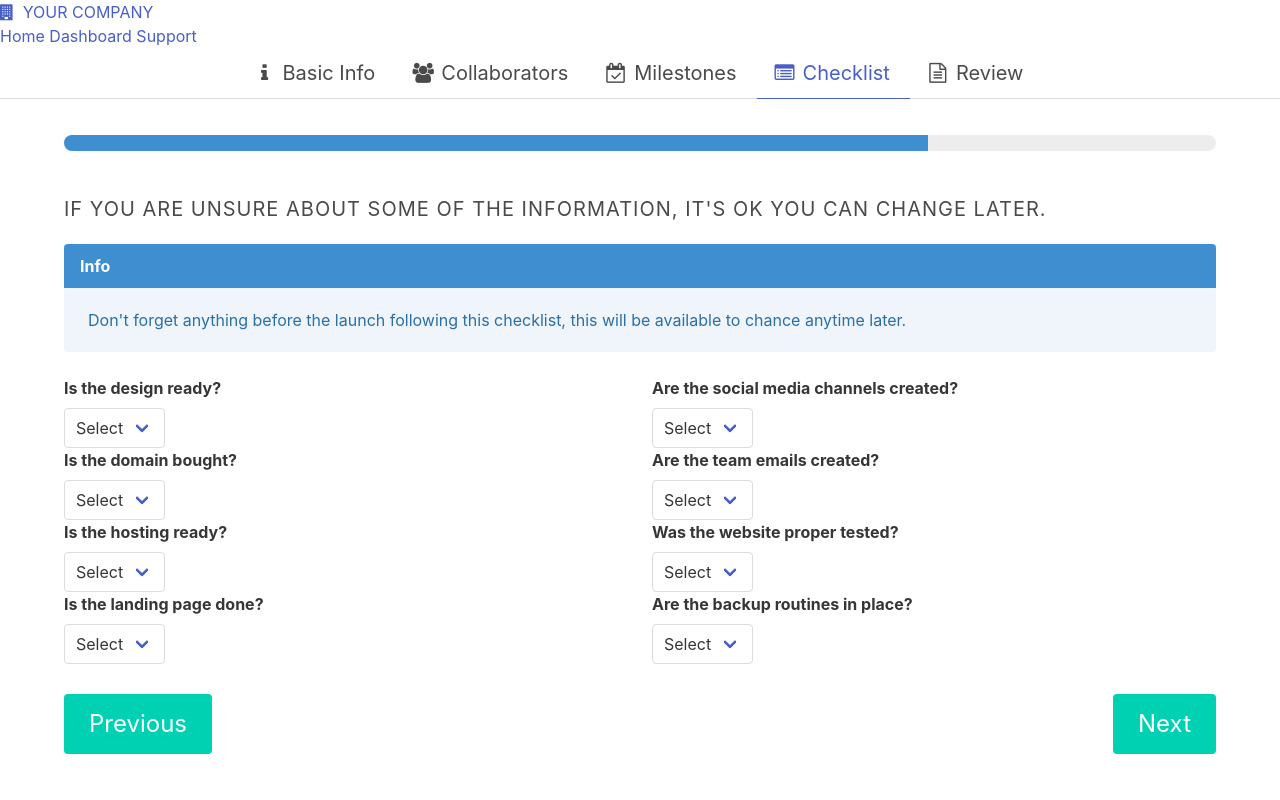
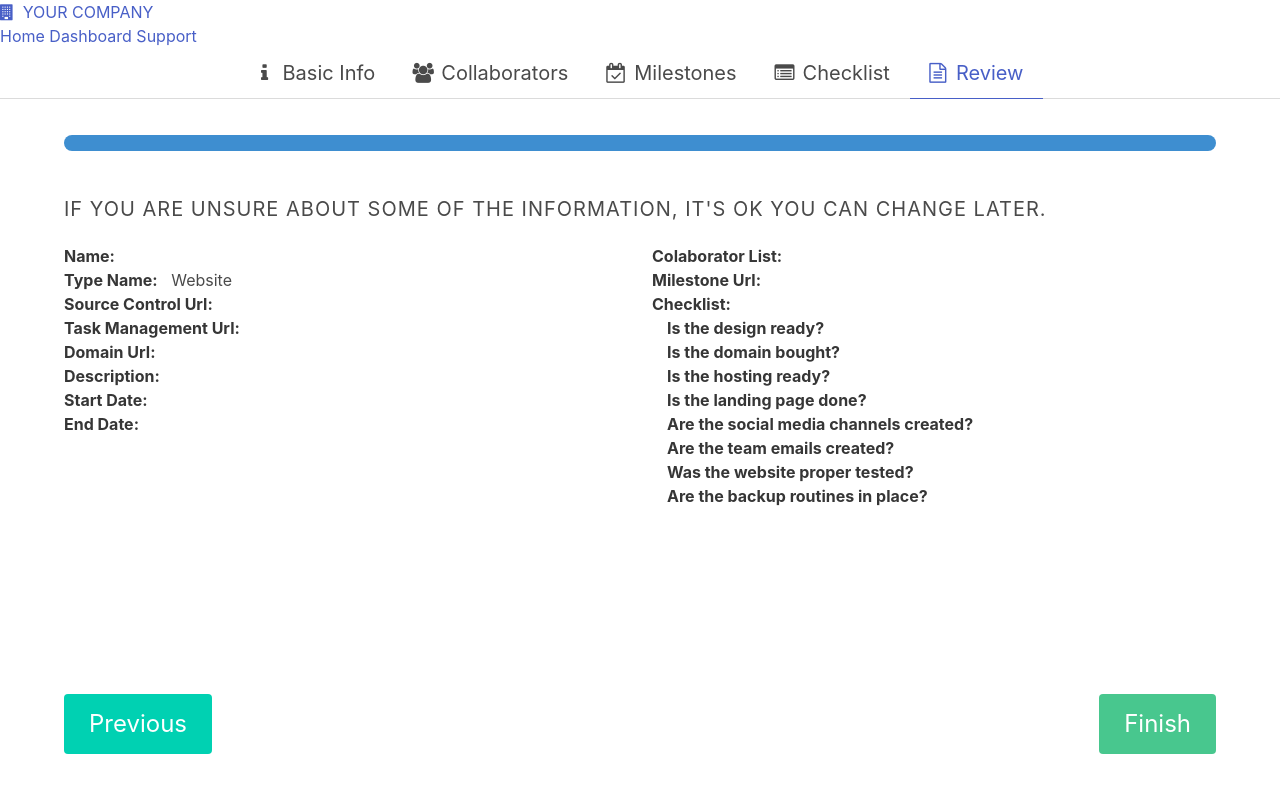
Before and after one commit to akiokio/CreateAProjectWizard, a plain HTML site: page index.html in a window 1280 px wide. Shown: the top 800 px of the page. Drawn offline with nearby package versions, Linux system fonts and the light colour scheme.

Commit message:
Add review tab

```diff
--- a/css/global.css
+++ b/css/global.css
@@ -33,3 +33,8 @@
 .right-column {
   border-left: 1px solid #dbdbdb;
 }
+
+.ident-1 {
+  display: block;
+  padding-left: 15px;
+}
--- a/index.html
+++ b/index.html
@@ -75,10 +75,10 @@
           <label class="label">Project type</label>
           <p class="control">
             <span class="select">
-              <select name="projectType">
+              <select id="projectType" name="projectType">
                 <option>Website</option>
                 <option>Mobile App</option>
-                <option>Layout</option>
+                <option>Design</option>
                 <option>Other</option>
               </select>
             </span>
@@ -172,88 +172,117 @@
             </article>
           </div>
           <div class="column is-half">
+            <div class="checklist-question">
               <label class="label">Is the design ready?</label>
               <p class="control"><span class="select">
                   <select>
                     <option value="">Select</option>
-                  <option value="yes">Yes</option>
-                  <option value="no">No</option>
+                    <option value="Yes">Yes</option>
+                    <option value="No">No</option>
                   </select>
               </span></p>
-
+            </div>
+            <div class="checklist-question">
               <label class="label">Is the domain bought?</label>
               <p class="control"><span class="select">
                   <select>
                     <option value="">Select</option>
-                  <option value="yes">Yes</option>
-                  <option value="no">No</option>
+                    <option value="Yes">Yes</option>
+                    <option value="No">No</option>
                   </select>
               </span></p>
-
+            </div>
+            <div class="checklist-question">
               <label class="label">Is the hosting ready?</label>
               <p class="control"><span class="select">
                   <select>
                     <option value="">Select</option>
-                  <option value="yes">Yes</option>
-                  <option value="no">No</option>
+                    <option value="Yes">Yes</option>
+                    <option value="No">No</option>
                   </select>
               </span></p>
-
+            </div>
+            <div class="checklist-question">
               <label class="label">Is the landing page done?</label>
               <p class="control"><span class="select">
                   <select>
                     <option value="">Select</option>
-                  <option value="yes">Yes</option>
-                  <option value="no">No</option>
+                    <option value="Yes">Yes</option>
+                    <option value="No">No</option>
                   </select>
               </span></p>
             </div>
+          </div>
 
           <div class="column is-half">
+            <div class="checklist-question">
               <label class="label">Are the social media channels created?</label>
               <p class="control"><span class="select">
                   <select>
                     <option value="">Select</option>
-                  <option value="yes">Yes</option>
-                  <option value="no">No</option>
+                    <option value="Yes">Yes</option>
+                    <option value="No">No</option>
                   </select>
               </span></p>
-
+            </div>
+            <div class="checklist-question">
               <label class="label">Are the team emails created?</label>
               <p class="control"><span class="select">
                   <select>
                     <option value="">Select</option>
-                  <option value="yes">Yes</option>
-                  <option value="no">No</option>
+                    <option value="Yes">Yes</option>
+                    <option value="No">No</option>
                   </select>
               </span></p>
-
+            </div>
+            <div class="checklist-question">
               <label class="label">Was the website proper tested?</label>
               <p class="control"><span class="select">
                   <select>
                     <option value="">Select</option>
-                  <option value="yes">Yes</option>
-                  <option value="no">No</option>
+                    <option value="Yes">Yes</option>
+                    <option value="No">No</option>
                   </select>
               </span></p>
-
+            </div>
+            <div class="checklist-question">
               <label class="label">Are the backup routines in place?</label>
               <p class="control"><span class="select">
                   <select>
                     <option value="">Select</option>
-                  <option value="yes">Yes</option>
-                  <option value="no">No</option>
+                    <option value="Yes">Yes</option>
+                    <option value="No">No</option>
                   </select>
               </span></p>
             </div>
           </div>
         </div>
-      <div class="step-5"></div>
+      </div>
+      <div class="step-5">
+        <div class="columns">
+          <div class="column is-half">
+            <p class="review-name"><strong>Name:</strong> &nbsp; <span class="value"></span></p>
+            <p class="review-type"><strong>Type Name:</strong> &nbsp; <span class="value"></span></p>
+            <p class="review-sourceControlUrl"><strong>Source Control Url:</strong> &nbsp; <span class="value"></span></p>
+            <p class="review-taskManagementUrl"><strong>Task Management Url:</strong> &nbsp; <span class="value"></span></p>
+            <p class="review-domainUrl"><strong>Domain Url:</strong> &nbsp; <span class="value"></span></p>
+            <p class="review-description"><strong>Description:</strong> &nbsp; <span class="value"></span></p>
+            <p class="review-startDate"><strong>Start Date:</strong> &nbsp; <span class="value"></span></p>
+            <p class="review-endDate"><strong>End Date:</strong> &nbsp; <span class="value"></span></p>
+          </div>
+          <div class="column is-half">
+            <p class="review-colaboratorList"><strong>Colaborator List:</strong> &nbsp; <br><span class="value ident-1"></span></p>
+            <p class="review-milestoneList"><strong>Milestone Url:</strong> &nbsp; <br><span class="value ident-1"></span></p>
+            <p class="review-checklist"><strong>Checklist:</strong> &nbsp; <br><span class="value ident-1"></span></p>
+          </div>
+        </div>
+      </div>
     </div>
     <siv class="columns">
       <div class="column controls">
         <a class="button is-primary is-pulled-left is-large prev">Previous</a>
         <a class="button is-primary is-pulled-right is-large next">Next</a>
+        <a class="button is-success is-pulled-right is-large finish">Finish</a>
       </div>
     </siv>
   </div>
--- a/js/global.js
+++ b/js/global.js
@@ -1,14 +1,61 @@
 (() => {
   // Siema slider
   const progress = document.querySelector('.progress');
+  const lastSlideIndex = 4;
+
+  const updateReview = () => {
+    // This function is just to demonstration pourpose only
+    // In a real word app you probably should use something like
+    // React or Vue to build your interface
+    document.querySelector('.review-name').querySelector('.value').innerHTML = document.querySelector('#projectName').value;
+    document.querySelector('.review-type').querySelector('.value').innerHTML = document.querySelector('#projectType').value;
+    document.querySelector('.review-sourceControlUrl').querySelector('.value').innerHTML = document.querySelector('#svcUrl').value;
+    document.querySelector('.review-taskManagementUrl').querySelector('.value').innerHTML = document.querySelector('#taskManagementUrl').value;
+    document.querySelector('.review-domainUrl').querySelector('.value').innerHTML = document.querySelector('#domainUrl').value;
+    document.querySelector('.review-description').querySelector('.value').innerHTML = document.querySelector('#description').value;
+    document.querySelector('.review-startDate').querySelector('.value').innerHTML = document.querySelector('#startDate').value;
+    document.querySelector('.review-endDate').querySelector('.value').innerHTML = document.querySelector('#endDate').value;
+
+    const colaboratorList = Array.prototype.map.call(document.querySelectorAll('.colaborators-list .colaborator'), (colaborator) => {
+      return `<div class="vertical-center"><i class="fa fa-user" aria-hidden="true"></i>&nbsp; ${colaborator.querySelector('.colaborator-email').textContent}</div>`;
+    }).join('<br>');
+    document.querySelector('.review-colaboratorList').querySelector('.value').innerHTML = colaboratorList;
+    const milestonesList = Array.prototype.map.call(document.querySelectorAll('.milestone-list .milestone'), (milestone) => {
+      return `<div class="vertical-center">
+        <i class="fa fa-bolt" aria-hidden="true"></i>&nbsp;${milestone.querySelector('.milestone-title').textContent}&nbsp;-&nbsp;
+        <i class="fa fa-calendar" aria-hidden="true"></i>&nbsp;${milestone.querySelector('.milestone-due').textContent}
+      </div>`;
+    }).join('<br>');
+    document.querySelector('.review-milestoneList').querySelector('.value').innerHTML = milestonesList;
+    const checklistContent = Array.prototype.map.call(document.querySelectorAll('.checklist-question'), (questionWrapper) => {
+      return `<strong>${questionWrapper.querySelector('label').textContent}</strong> ${questionWrapper.querySelector('select').value}`;
+    }).join('<br>');
+    document.querySelector('.review-checklist').querySelector('.value').innerHTML = checklistContent;
+  }
+
   const updateProgress = (currentIndex) => {
-    progress.value = (currentIndex / 4) * 100;
+    progress.value = (currentIndex / lastSlideIndex) * 100;
     document.querySelectorAll('.step').forEach((s) => s.classList.remove('is-active'));
     const activeMenuItem = document.querySelector(`.step-${currentIndex}`).classList.add('is-active');
+
+    if (currentIndex === lastSlideIndex) {
+      updateReview()
+      document.querySelector('.finish').style.display = 'inline-flex';
+      document.querySelector('.next').style.display = 'none';
+    } else if (currentIndex === 0) {
+      document.querySelector('.prev').style.display = 'none';
+      document.querySelector('.finish').style.display = 'none';
+      document.querySelector('.next').style.display = 'inline-flex';
+    } else {
+      document.querySelector('.finish').style.display = 'none';
+      document.querySelector('.next').style.display = 'inline-flex';
+      document.querySelector('.prev').style.display = 'inline-flex';
+    }
   };
+
   const mySiema = new Siema({
     draggable: false,
-    startIndex: 3,
+    startIndex: lastSlideIndex,
     initCallback: updateProgress,
     dragCallback: updateProgress,
   });
@@ -27,9 +74,9 @@
     const colaboratorNotify = document.querySelector('#shouldNotifyNewColaborator');
     if (colaboratorEmail.value === '') { return alert('Cannot be blank'); }
     colaboratorsList.innerHTML += `<div>
-    <p class="vertical-center">
+    <p class="vertical-center colaborator">
       <i class="fa fa-user" aria-hidden="true"></i>&nbsp;
-      ${colaboratorEmail.value} - ${colaboratorNotify.checked ? 'Will': 'Will not'} notify
+      <span class="colaborator-email">${colaboratorEmail.value}</span> - ${colaboratorNotify.checked ? 'Will': 'Will not'} notify
       &nbsp;<a class="delete is-small"></a>
     </p></div>`;
     colaboratorEmail.value = '';
@@ -48,9 +95,10 @@
         || milestoneDueDate.value === ''
         || milestoneDescription.value === '') { return alert('Cannot be blank'); }
     milestonesList.innerHTML +=`<div>
-      <p class="vertical-center"><i class="fa fa-bolt" aria-hidden="true"></i>&nbsp;${milestoneName.value}&nbsp;-&nbsp;
-      <i class="fa fa-calendar" aria-hidden="true"></i>&nbsp;${milestoneDueDate.value}
-      &nbsp;<a class="delete is-small"></a>
+      <p class="vertical-center milestone">
+        <i class="fa fa-bolt" aria-hidden="true"></i>&nbsp;<span class="milestone-title">${milestoneName.value}</span>&nbsp;-&nbsp;
+        <i class="fa fa-calendar" aria-hidden="true"></i>&nbsp;<span class="milestone-due">${milestoneDueDate.value}</span>
+        &nbsp;<a class="delete is-small"></a>
       </p></div>`;
     milestoneName.value = '';
     milestoneDueDate.value = '';
```
Lines whose indentation alone changed are shown as unchanged.
